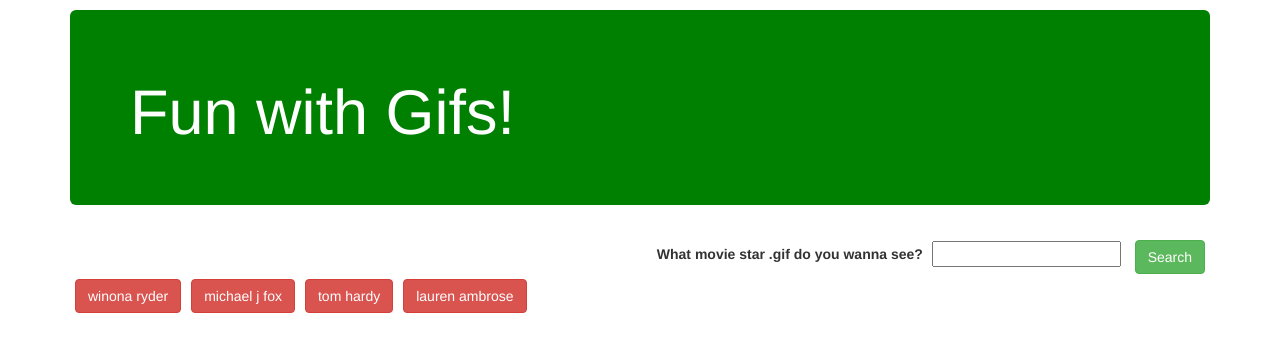
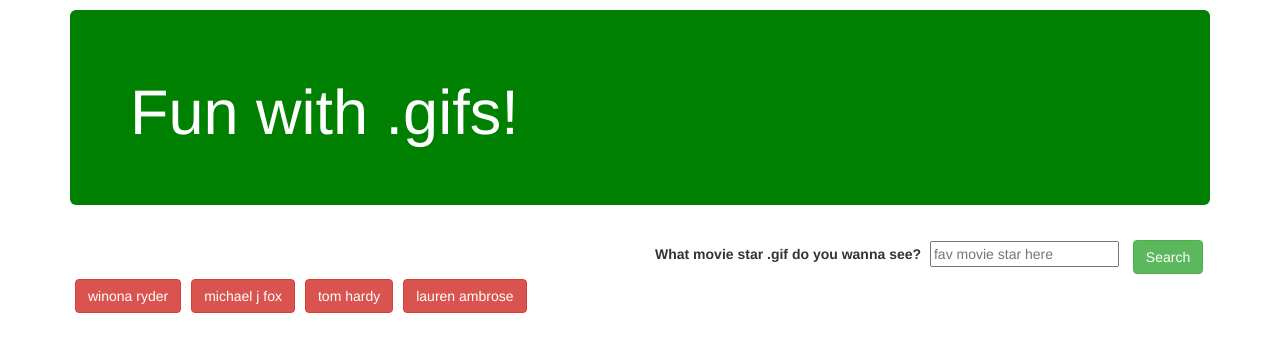
Before and after one commit to RoryTheRoman/gifTastic, a plain HTML site: page index.html in a window 1280 px wide. Drawn offline with nearby package versions, Linux system fonts and the light colour scheme.

Commit message:
added search placeholder, adding to bootstrap elements

```diff
--- a/assets/css/style.css
+++ b/assets/css/style.css
@@ -1,3 +1,7 @@
+body {
+
+}
+
 button {
 	margin: 5px;
 }
@@ -8,9 +12,7 @@ header {
 	display: inline-block;
 	text-align: center;
 }
-form {
-	float: right;
-}
+
 .jumbotron {
 	margin-top: 10px;
 	background-color: green;
--- a/index.html
+++ b/index.html
@@ -11,7 +11,7 @@
 		<div class="jumbotron">
 			<div class ="row">
 				<div class ="col-md-12">
-					<header><h1>Fun with Gifs!</h1></header>
+					<header><h1>Fun with .gifs!</h1></header>
 				</div>
 			</div>
 		</div>
@@ -19,18 +19,22 @@
 
 	<div class="container">
 		<div class ="row">
-			<div class ="col-md-12">
+			<div class ="col-md-6"></div>
+			<div class ="col-md-6">
 			    <form id="gif-form">
 			      <label for="gif-input">What movie star .gif do you wanna see?</label>
-      <input type="text" id="gif-input">
-
-      <button id="add-gif" type="submit" class = "btn btn-success">Search<br>
+			      <input type="text" id="gif-input" placeholder="fav movie star here">
+			      <button id="add-gif" type="submit" class = "btn btn-success">Search<br></button>
 			    </form>
     		</div>
   		</div>
     </div>
     <div class = "container">
+    	<div class="row">
+    		<div class = "col-md-12">
 				<div id = "display-buttons"></div>
+			</div>
+		</div>
 	</div>
 			    <div class = "container">
 
```
Lines whose indentation alone changed are shown as unchanged.
